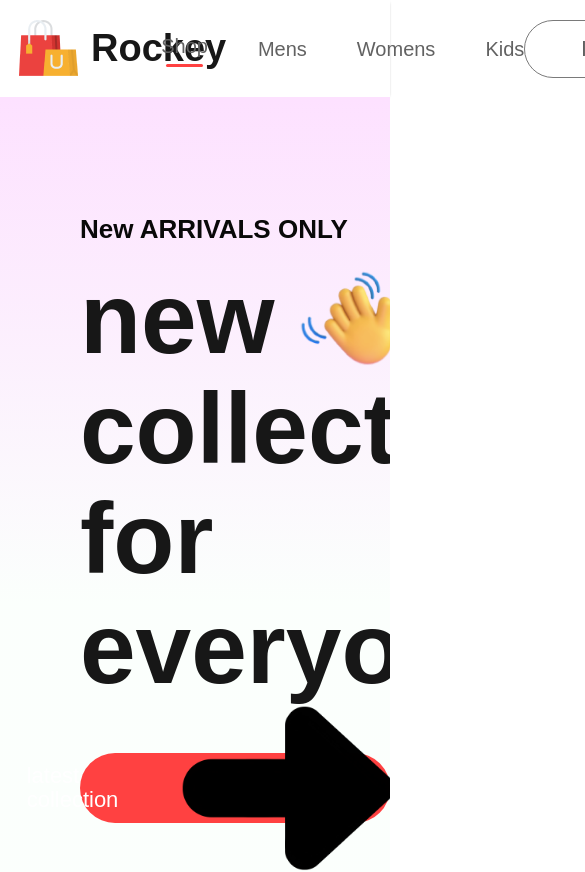
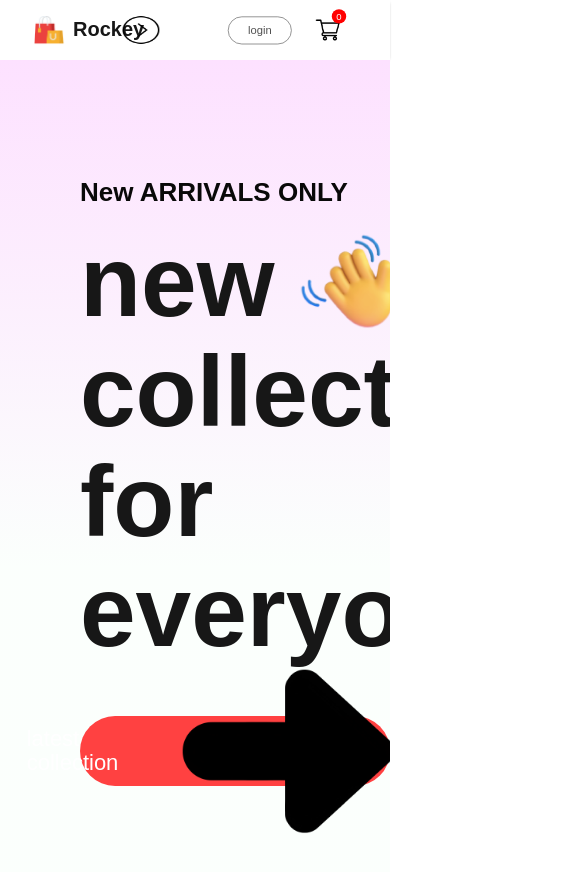
Before and after one commit to rockeyrai/ECommerce--v2, a Next.js app in the folder front/: page / in a window 390 px wide. Shown: the top 872 px of the page, 585 px wide, since content can reach past the window. Built offline with nearby package versions, Linux system fonts and the light colour scheme.

Commit message:
Ending frontEnd work

```diff
--- a/front/src/Components/Item/Item.css
+++ b/front/src/Components/Item/Item.css
@@ -1,5 +1,9 @@
 .item{
-  width: 350px;
+  width: 280;
+}
+
+.item img{
+  width: 280px ;
 }
 
 .item p{
@@ -27,3 +31,13 @@
   transform: scale(1.05);
   transition: 0.6s;
 }
+
+@media(max-width:1280px){
+  .item{
+    width: 220px;
+    font-size: 14px;
+  }
+  .item img{
+    width: 220px;
+  }
+}
--- a/front/src/Components/Navbar/Navbar.css
+++ b/front/src/Components/Navbar/Navbar.css
@@ -81,3 +81,117 @@
   color: white;
 
 }
+
+.nav-dropdown{
+  display: none;
+}
+
+@media(max-width:1280px){
+
+  .navbar{
+    padding: 12px 15px;
+  }
+
+  .nav-logo{
+    width: 40px;
+  }
+
+  .nav-logo p{
+    font-size: 25px;
+  }
+
+
+  .nav-menu{
+    gap:30px;
+    font-size: 16px;
+  }
+
+  .nav-login-cart{
+    gap: 30px;
+  }
+
+  .nav-login-cart button{
+    width: 120px;
+    height: 45px;
+    font-size: 16px;
+  }
+
+  .nav-cart-count{
+    margin-left: -40px;
+    font-size: 12px;
+  }
+}
+
+
+@media(max-width:1024px){
+  .navbar{
+    padding: 12px 30px;
+  }
+  .nav-menu{
+    gap:25px;
+    font-size: 14px;
+  }
+  .nav-login-cart button{
+    width: 80px;
+    height: 35px;
+    font-size: 14px;
+  }
+  .nav-login-cart img{
+    width: 30px;
+  }
+  .nav-cart-count{
+    width: 18px;
+    height: 18px;
+  }
+}
+
+@media(max-width:880px){
+  .navbar{
+    padding:  10px 0;
+  }
+
+  .nav-dropdown{
+    display: block;
+    width: 30px;
+    rotate: -90deg;
+    transition: 0.5s;
+  }
+
+  .nav-menu{
+    display: none;
+    height: 80px;
+    width: 100%;
+    position: absolute;
+    background-color: white;
+    justify-content: center;
+    top: 50px;
+  }
+
+  .nav-menu-visible{
+    display: flex;
+  }
+
+  .nav-dropdown.open{
+    transform: rotate(90deg);
+  }
+}
+
+@media(max-width:500px){
+  .navbar{
+    width: 8px 0px;
+    gap:0;
+  }
+
+  .nav-logo{
+    transform: scale(0.8);
+  }
+
+  .nav-menu{
+    height: 70px;
+    top: 50px;
+  }
+
+  .nav-login-cart{
+    transform: scale(0.8);
+  }
+}
--- a/front/src/Components/Navbar/Navbar.js
+++ b/front/src/Components/Navbar/Navbar.js
@@ -1,5 +1,5 @@
 'use client'
-import React, { useContext, useState } from "react";
+import React, { useContext, useRef, useState } from "react";
 import "./Navbar.css";
 import { Link } from "react-router-dom";
 import { ShopContext } from "@/Context/shopcontext";
@@ -9,13 +9,20 @@
 
   const [menu,setMenu]= useState('shop')
  const {getTotalCartItems} = useContext(ShopContext)
+ const menuRef = useRef()
+
+ const dropdown_toggle = (e)=>{
+  menuRef.current.classList.toggle('nav-menu-visible');
+  e.target.classList.toggle('open')
+ }
   return (
     <div className="navbar">
       <div className="nav-logo">
         <img src='./logo.png' alt="" />
         <p>Rockey</p>
       </div>
-      <ul className="nav-menu">
+      <img className="nav-dropdown" onClick={dropdown_toggle} src="/nav_dropdown.png"/>
+      <ul ref={menuRef} className="nav-menu">
         <li onClick={()=>{setMenu("shop")}}><Link to='/'>Shop</Link>  {menu==='shop'&&<hr/>}</li>
         <li onClick={()=>{setMenu("mens")}}> <Link to='/mens'>Mens</Link> {menu==='mens'&&<hr/>}</li>
         <li onClick={()=>{setMenu("womens")}}><Link to='/womens'>Womens</Link> {menu==='womens'&&<hr/>}</li>
```
